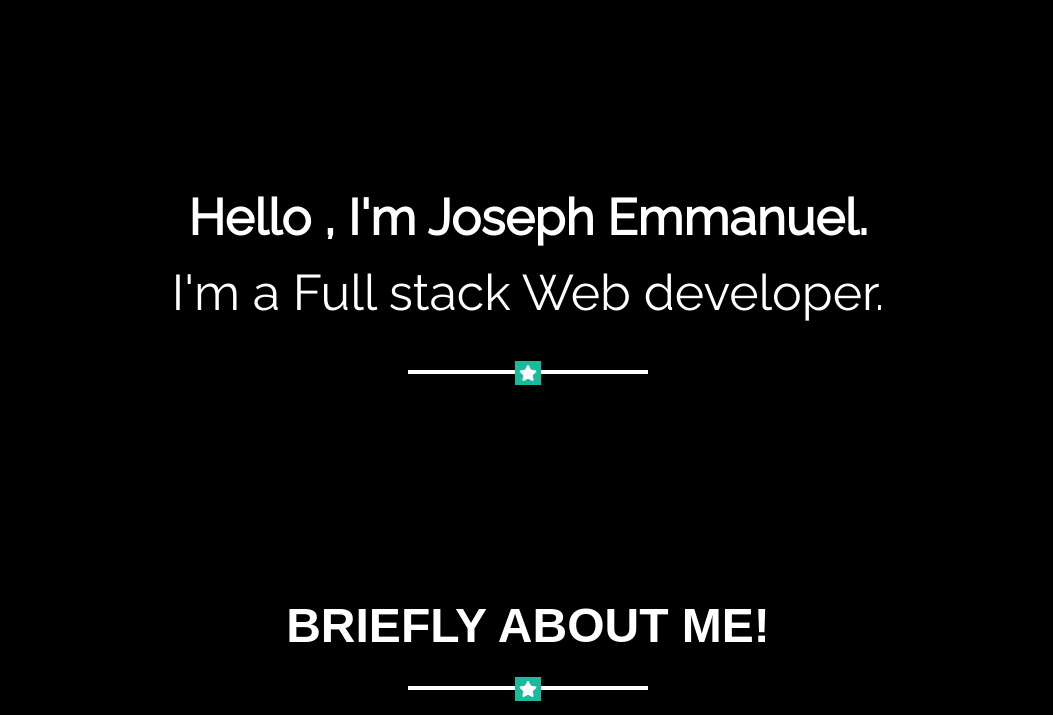
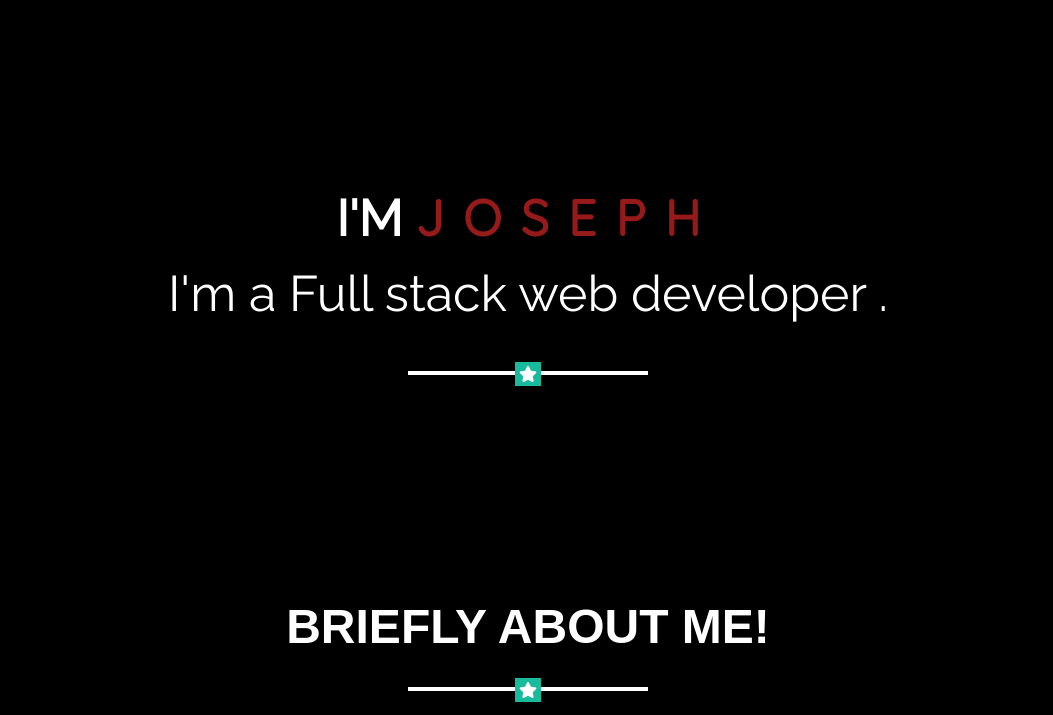
Before and after one commit to josephtesla/JosephTesla.github.io, a plain HTML site: page index.html in a window 1280 px wide. Shown: the part 85-800 px from the top of the page, without its empty margins (112-1165 px from the left). Drawn offline with nearby package versions, Linux system fonts and the light colour scheme.

Commit message:
fresh ui

```diff
--- a/css/styles.css
+++ b/css/styles.css
@@ -146,6 +146,12 @@ header.masthead h2 {
   font-size: 50px;
   font-weight: bold;
   flex-basis: auto;
+}
+
+#intro1{
+  letter-spacing: 1.2rem;
+  font-family: 'Quicksand';
+
 }
 
 @media (max-width: 700px) {
--- a/index.html
+++ b/index.html
@@ -15,6 +15,7 @@
   <link rel="shortcut icon" type="image/png" href="img/profile.png" />
   <link href="vendor/fontawesome-free/css/all.min.css" rel="stylesheet" type="text/css">
   <link href="https://fonts.googleapis.com/css?family=Raleway" rel="stylesheet" type="text/css">
+  <link href="https://fonts.googleapis.com/css?family=Quicksand" rel="stylesheet" type="text/css">
 
   <!-- -->
   <link href="css/styles.css" rel="stylesheet">
@@ -34,7 +35,7 @@
   <header class="masthead text-white text-center">
     <div class="container">
       <div class="flex-intro">
-          <span class="intro-text" id= "intro1"></span><br>
+          <span class="text-uppercase intro-text">I'm </span><span class="intro-text text-uppercase highlight" id= "intro1"></span><br>
           <span class="intro-text font-weight-light mb-0" id="intro2"></span>
       </div>
      <hr class="star-light">
--- a/js/main.js
+++ b/js/main.js
@@ -37,8 +37,8 @@
 })(jQuery); // End of use strict
 
 
-const introText = "Hello , I'm Joseph Emmanuel."
-const introText2 = "I'm a Full stack Web developer."
+const introText = "JOSEPH"
+const introText2 = "I'm a Full stack web developer ."
 
 let i = 0;
 let j = 0
```
